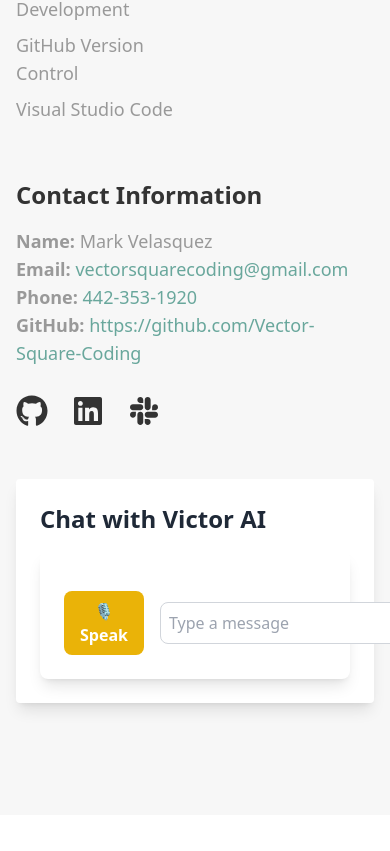
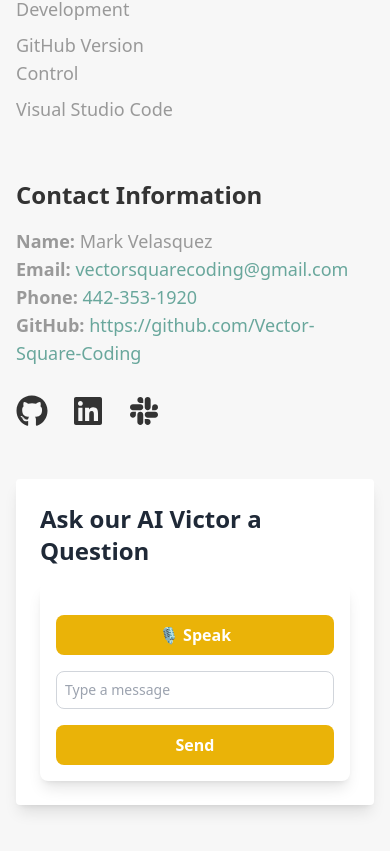
Before and after one commit to MCVelasquez45/vectorsquare, a React (Vite) app: page / in a window 390 px wide. Shown: the part 6073-6924 px from the top of the page. Before the commit the page ends 6888 px from the top, so only its background shows below. Built offline with nearby package versions, Linux system fonts and the light colour scheme.

Commit message:
updating chat compoenent to be responsive to iphone 16

```diff
--- a/src/components/Chat/Chat.jsx
+++ b/src/components/Chat/Chat.jsx
@@ -48,25 +48,27 @@ const Chat = () => {
     };
 
     return (
-        <div className="bg-white dark:bg-gray-900 text-black dark:text-white p-6 rounded-lg shadow-lg max-w-lg mx-auto">
-            <div className="mb-4">
+        <div className="bg-white dark:bg-gray-900 text-black dark:text-white p-4 md:p-6 rounded-lg shadow-lg max-w-full md:max-w-lg mx-auto">
+            <div className="mb-4 overflow-y-auto max-h-96">
                 {messages.map((msg, index) => (
                     <motion.div
                         key={index}
                         initial={{ opacity: 0, y: 10 }}
                         animate={{ opacity: 1, y: 0 }}
-                        className={`mb-2 ${msg.role === "user" ? "text-right" : "text-left"}`}
+                        className={`mb-2 text-sm md:text-base ${
+                            msg.role === "user" ? "text-right" : "text-left"
+                        }`}
                     >
                         <strong>{msg.role === "user" ? "You" : "ChatGPT"}:</strong> {msg.content}
                     </motion.div>
                 ))}
             </div>
-            <div className="flex items-center gap-4">
+            <div className="flex flex-col sm:flex-row items-center gap-4">
                 <motion.button
                     whileHover={{ scale: 1.1 }}
                     whileTap={{ scale: 0.9 }}
                     onClick={startSpeechRecognition}
-                    className="bg-yellow-500 hover:bg-yellow-600 text-white font-bold py-2 px-4 rounded-lg"
+                    className="w-full sm:w-auto bg-yellow-500 hover:bg-yellow-600 text-white font-bold py-2 px-4 rounded-lg"
                 >
                     🎙️ Speak
                 </motion.button>
@@ -76,13 +78,13 @@ const Chat = () => {
                     onChange={(e) => setUserInput(e.target.value)}
                     onKeyUp={handleKeyUp}
                     placeholder="Type a message"
-                    className="flex-1 p-2 border border-gray-300 rounded-lg focus:outline-none focus:ring focus:border-yellow-500"
+                    className="flex-1 w-full p-2 border border-gray-300 rounded-lg focus:outline-none focus:ring focus:border-yellow-500 text-sm md:text-base"
                 />
                 <motion.button
                     whileHover={{ scale: 1.1 }}
                     whileTap={{ scale: 0.9 }}
                     onClick={handleSend}
-                    className="bg-yellow-500 hover:bg-yellow-600 text-white font-bold py-2 px-4 rounded-lg"
+                    className="w-full sm:w-auto bg-yellow-500 hover:bg-yellow-600 text-white font-bold py-2 px-4 rounded-lg"
                 >
                     Send
                 </motion.button>
--- a/src/components/Footer/Footer.jsx
+++ b/src/components/Footer/Footer.jsx
@@ -127,7 +127,7 @@ const Footer = () => {
 
         {/* Chat Section */}
         <div className="mt-10 bg-white p-6 rounded shadow-lg">
-          <h2 className="text-2xl font-bold text-gray-800 mb-4">Chat with Victor AI</h2>
+          <h2 className="text-2xl font-bold text-gray-800 mb-4">Ask our AI Victor a Question</h2>
           <Chat /> {/* Embedding the Chat component */}
         </div>
       </motion.div>
```
Also changed, not shown: 1 other file (tests, documents, lock files or other folders).
